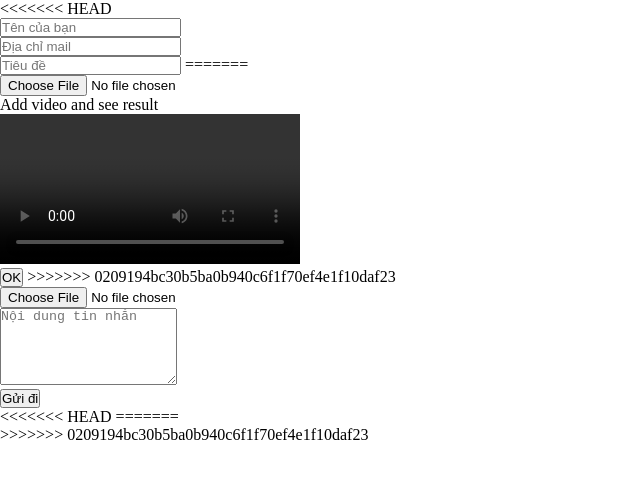
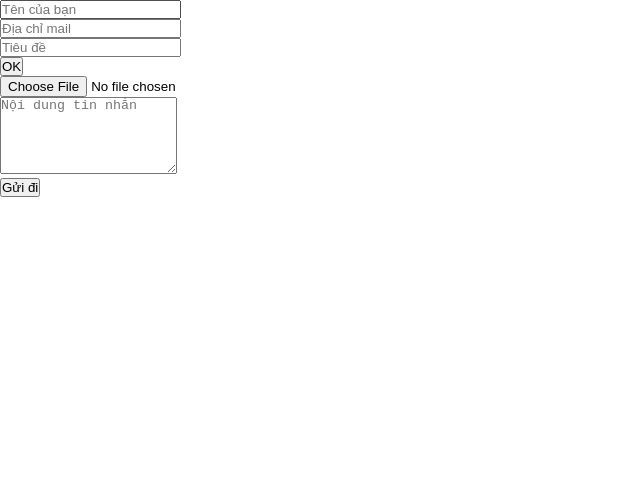
Before and after one commit to lucthienphong1120/SMTP-JS-mail, a plain HTML site: page index.html in a window 1280 px wide. Shown: the whole page, without its empty margins (0-640 px from the left). Drawn offline with Linux system fonts and the light colour scheme.

Commit message:
Update index.html

```diff
--- a/index.html
+++ b/index.html
@@ -12,7 +12,6 @@
 </head>
 
 <body>
-<<<<<<< HEAD
     <div class="main">
         <div class="container">
             <form action="javascript:sendmail()" method="post" role="form" class="php-email-form"
@@ -25,20 +24,11 @@
                 </div>
                 <div class="form-group">
                     <input type="text" class="form-control" name="Subject" id="Subject" placeholder="Tiêu đề" >
-=======
     <div class="box">
         <div id="container">
             <div id="state0">
-                <div class="nav">
-                    <input class="input" type="file" id="file" >
-                </div>
-                <p id="p1">Add video and see result<span></span></p>
-                <div id="video1" class="button1">
-                    <video controls loop></video>
-                </div>
                 <div class="btn">
                     <button id="play" type="button" onclick="play()">OK</button>
->>>>>>> 0209194bc30b5ba0b940c6f1f70ef4e1f10daf23
                 </div>
                 <div class="form-group">
                     <input type="file" class="form-control" name="File" id="File" placeholder="File" >
@@ -49,11 +39,6 @@
                 <div><button type="submit">Gửi đi</button></div>
             </form>
         </div>
-<<<<<<< HEAD
-=======
-        <!-- stage ở đây là phần div dùng để chứa kí tự chạy -->
-        <div id="stage"></div>
->>>>>>> 0209194bc30b5ba0b940c6f1f70ef4e1f10daf23
     </div>
     <script src="./script.js"></script>
 </body>
```
